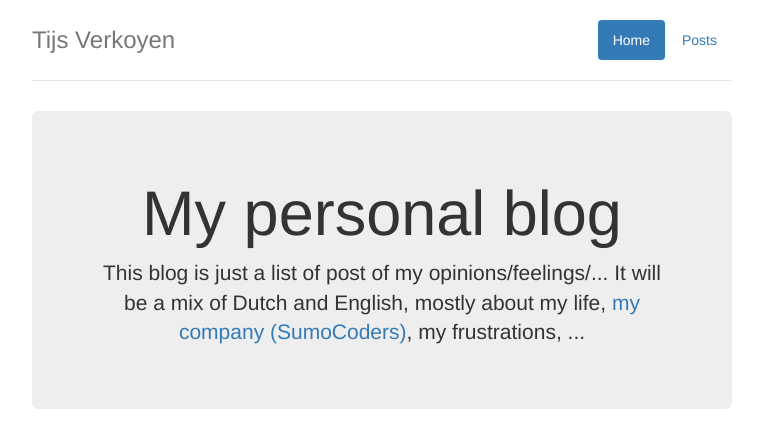
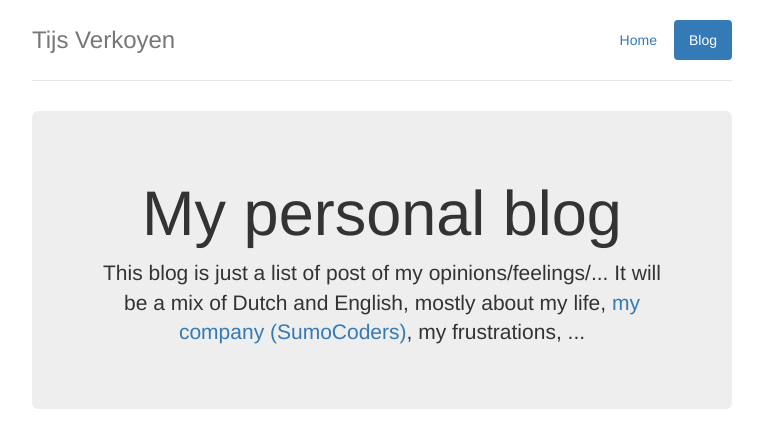
Before and after one commit to tijsverkoyen/tijsverkoyen.github.io, a Jekyll site: the page built from blog/index.html, in a window 1280 px wide, cut to the strip 0-425 px from the top of the page. Shown: the whole strip, without its empty margins (258-1021 px from the left). Built offline with Jekyll 4.4.1, drawn with Linux system fonts in a browser that asks for light colours; the list of posts is cut into pages by our own code.

Commit message:
Make sure the menu has the correct active state

```diff
--- a/_includes/menu.html
+++ b/_includes/menu.html
@@ -1,4 +1,8 @@
 <ul class="nav nav-pills pull-right">
-  <li role="presentation" class="active"><a href="/">Home</a></li>
-  <li role="presentation"><a href="#">Posts</a></li>
+  <li role="presentation">
+    <a href="/">Home</a>
+  </li>
+  <li role="presentation" {% if page.selected_menu == 'blog' %} class="active"{% endif %}>
+  <a href="/blog">Blog</a>
+  </li>
 </ul>
```
